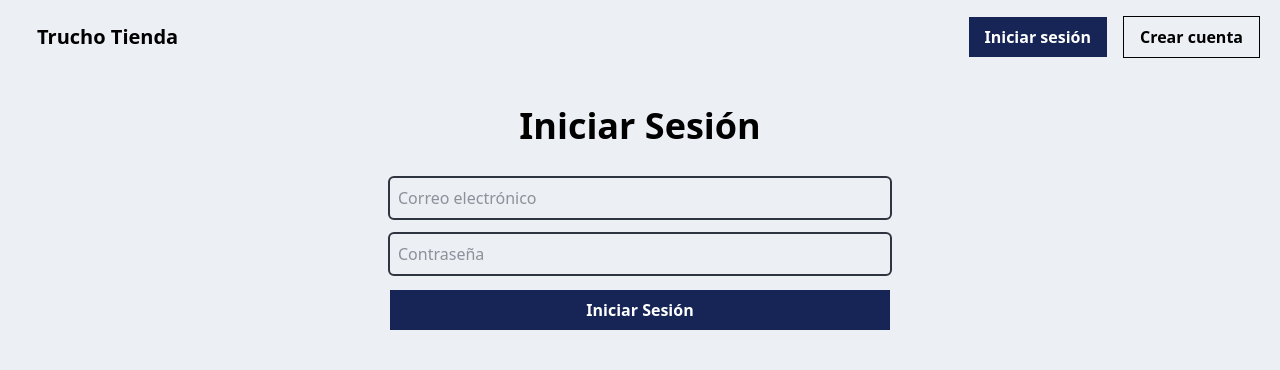
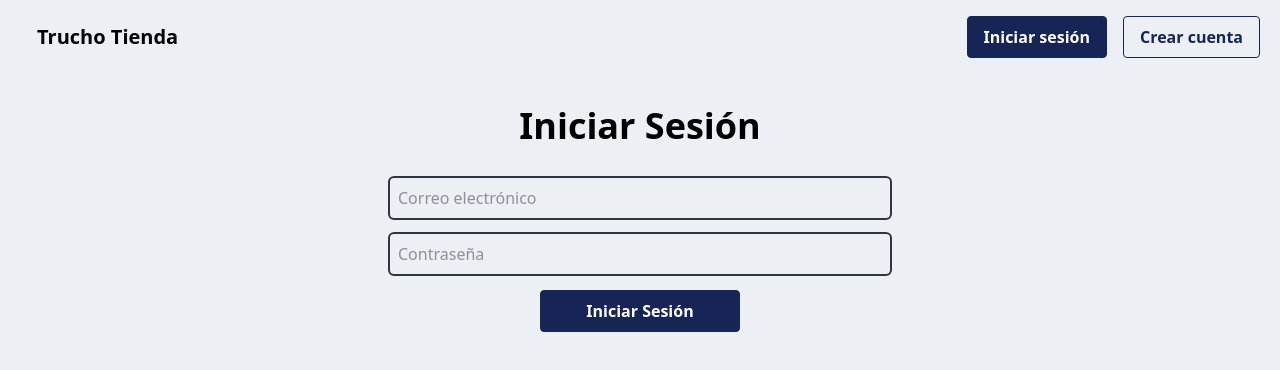
Before and after one commit to cesarpatino7/ProyectoEcommerce, a React (Vite) app in the folder frontend/: page /login in a window 1280 px wide. Shown: the top 370 px of the page. Built offline with nearby package versions, Linux system fonts and the light colour scheme.

Commit message:
cambio en diseño de botones

```diff
--- a/frontend/src/components/Login/Login.jsx
+++ b/frontend/src/components/Login/Login.jsx
@@ -75,7 +75,7 @@ const Login = ()  => {
                 }
             </div>
 
-            <button className="bg-blue-950 cursor-pointer p-2 text-white font-bold hover:scale-[1.1] transition-transform "
+            <button className="bg-blue-950 border rounded border-blue-950 text-white font-bold py-2 px-4 hover:scale-[1.1] transition-transform cursor-pointer mx-auto w-50"
             type="submit"
             >Iniciar Sesión
             </button>
--- a/frontend/src/components/Navbar/Navbar.jsx
+++ b/frontend/src/components/Navbar/Navbar.jsx
@@ -15,14 +15,14 @@ const Navbar = () => {
         <div className="flex items-center gap-4 ">
           <Link
             to={"/login"}
-            className="bg-blue-950 text-white font-bold py-2 px-4  hover:scale-[1.1] transition-transform cursor-pointer"
+            className="bg-blue-950 border rounded border-blue-950 text-white font-bold py-2 px-4 hover:scale-[1.05] transition-transform cursor-pointer"
           >
             Iniciar sesión
           </Link>
 
            <Link
             to={"/register"}
-            className="font-bold text-black py-2 px-4 border hover:scale-[1.1] transition-transform cursor-pointer"
+            className="font-bold rounded text-blue-950 py-2 px-4 border hover:scale-[1.05] transition-transform cursor-pointer"
           >
             Crear cuenta
           </Link>
--- a/frontend/src/components/Register/Register.jsx
+++ b/frontend/src/components/Register/Register.jsx
@@ -161,7 +161,7 @@ const Register = () => {
                 )}
             </div>
 
-            <button className="bg-blue-950 cursor-pointer p-2 text-white font-bold hover:scale-[1.1] transition-transform"
+            <button className="bg-blue-950 border rounded border-blue-950 text-white font-bold py-2 px-4 hover:scale-[1.1] transition-transform cursor-pointer mx-auto w-50"
             type="submit"
             >Registrarse
             </button>
```
